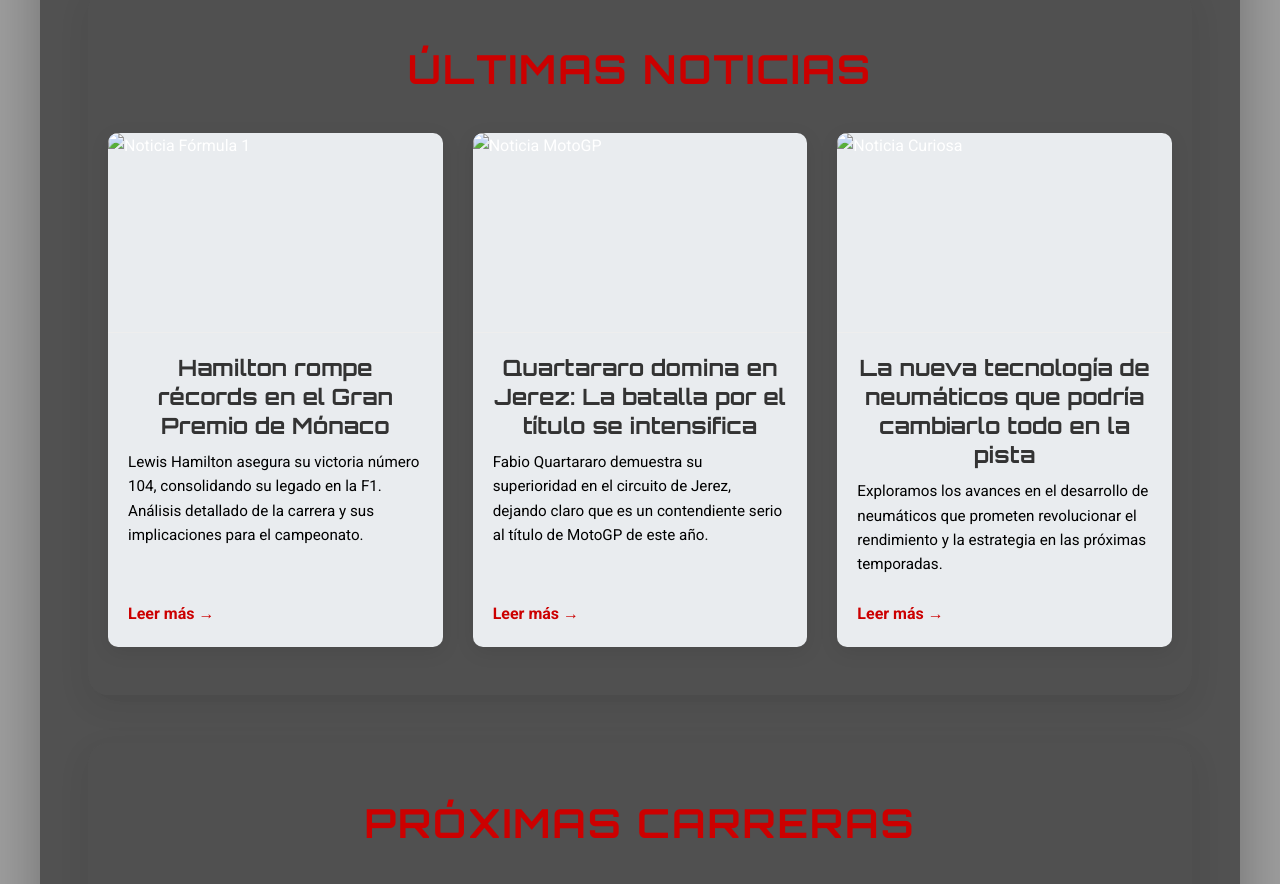
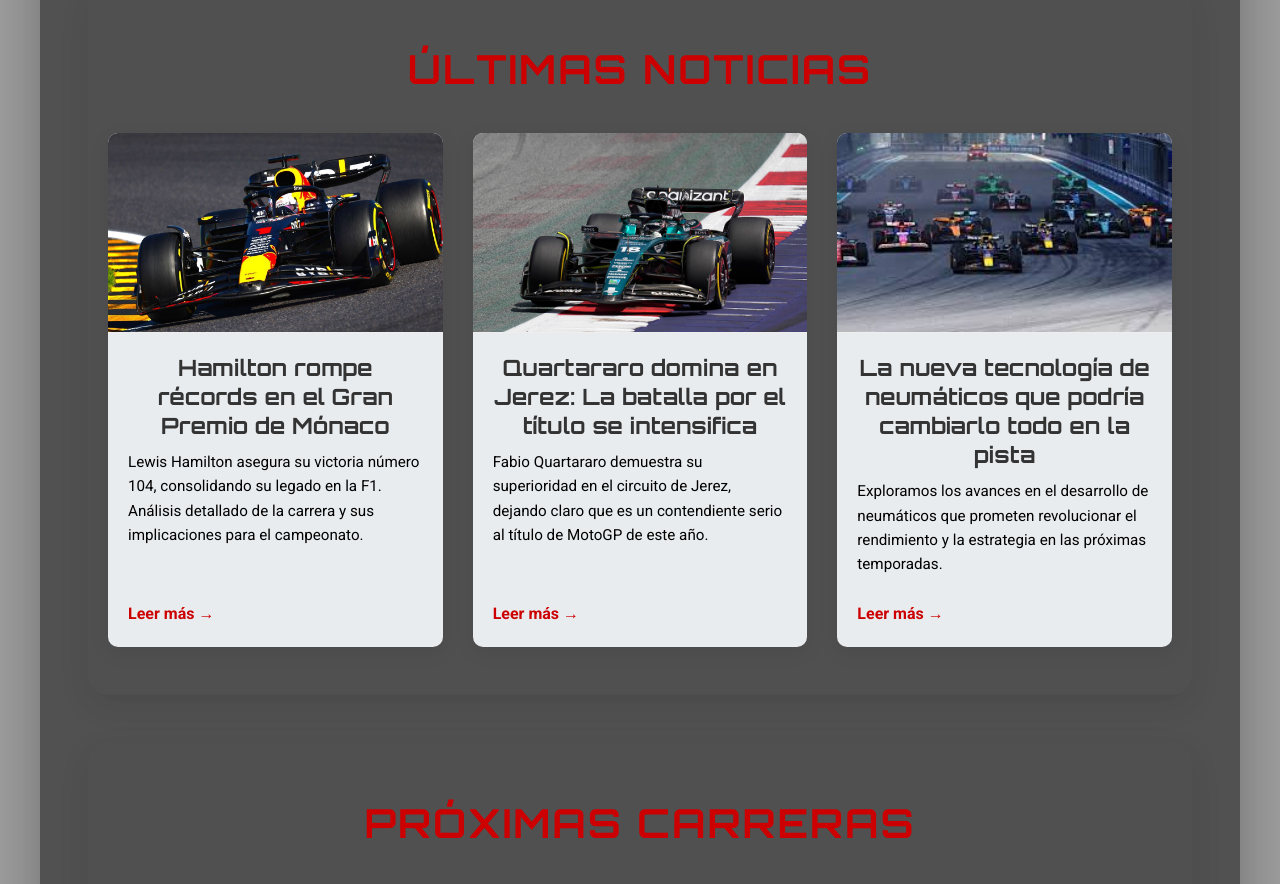
Before and after one commit to Karol2324/CARRERAS-SPORT-2025, a plain HTML site: page Proyecto-Carreras Sport/index.html in a window 1280 px wide. Shown: the part 1160-2044 px from the top of the page. Drawn offline with Linux system fonts and the light colour scheme; the site is published under a folder, as on GitHub Pages, so addresses that start at the root find nothing.

Commit message:
anyeynickyx100pre

```diff
--- a/Proyecto-Carreras Sport/index.html
+++ b/Proyecto-Carreras Sport/index.html
@@ -121,7 +121,7 @@
         <h2 class="section-title">ÚLTIMAS NOTICIAS</h2>
         <section class="news-grid">
           <article class="news-card">
-            <img src="/images/photo1.jpg" alt="Noticia Fórmula 1" class="news-image">
+            <img src="./images/photo1.jpg" alt="Noticia Fórmula 1" class="news-image">
             <article class="news-content">
               <h3 class="news-title">Hamilton rompe récords en el Gran Premio de Mónaco</h3>
               <p class="news-description">Lewis Hamilton asegura su victoria número 104, consolidando su legado en la F1. Análisis detallado de la carrera y sus implicaciones para el campeonato.</p>
@@ -130,7 +130,7 @@
           </article>
 
           <article class="news-card">
-            <img src="/images/photo2.jpg" alt="Noticia MotoGP" class="news-image">
+            <img src="./images/photo2.jpg" alt="Noticia MotoGP" class="news-image">
             <article class="news-content">
               <h3 class="news-title">Quartararo domina en Jerez: La batalla por el título se intensifica</h3>
               <p class="news-description">Fabio Quartararo demuestra su superioridad en el circuito de Jerez, dejando claro que es un contendiente serio al título de MotoGP de este año.</p>
@@ -139,7 +139,7 @@
           </article>
 
           <article class="news-card">
-            <img src="/images/photo3.jpg" alt="Noticia Curiosa" class="news-image">
+            <img src="./images/photo3.jpg" alt="Noticia Curiosa" class="news-image">
             <article class="news-content">
               <h3 class="news-title">La nueva tecnología de neumáticos que podría cambiarlo todo en la pista</h3>
               <p class="news-description">Exploramos los avances en el desarrollo de neumáticos que prometen revolucionar el rendimiento y la estrategia en las próximas temporadas.</p>
```
